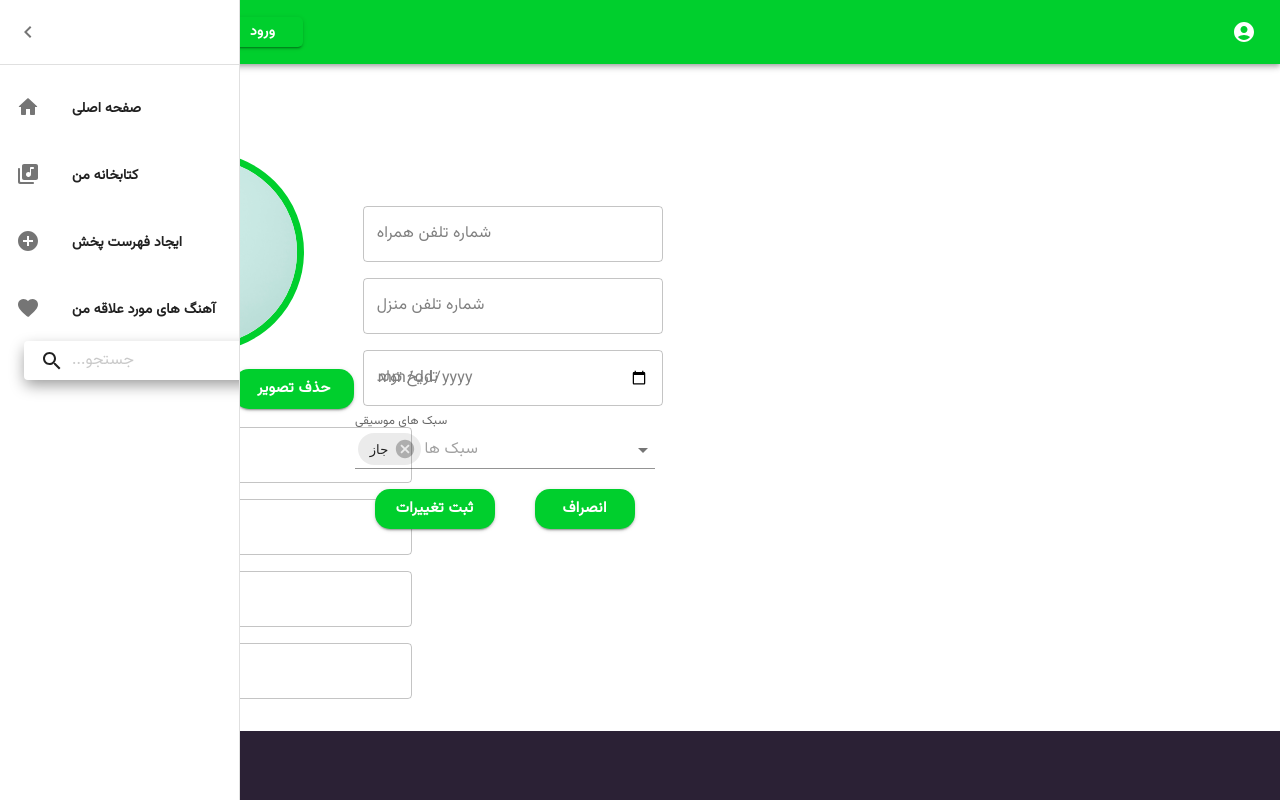
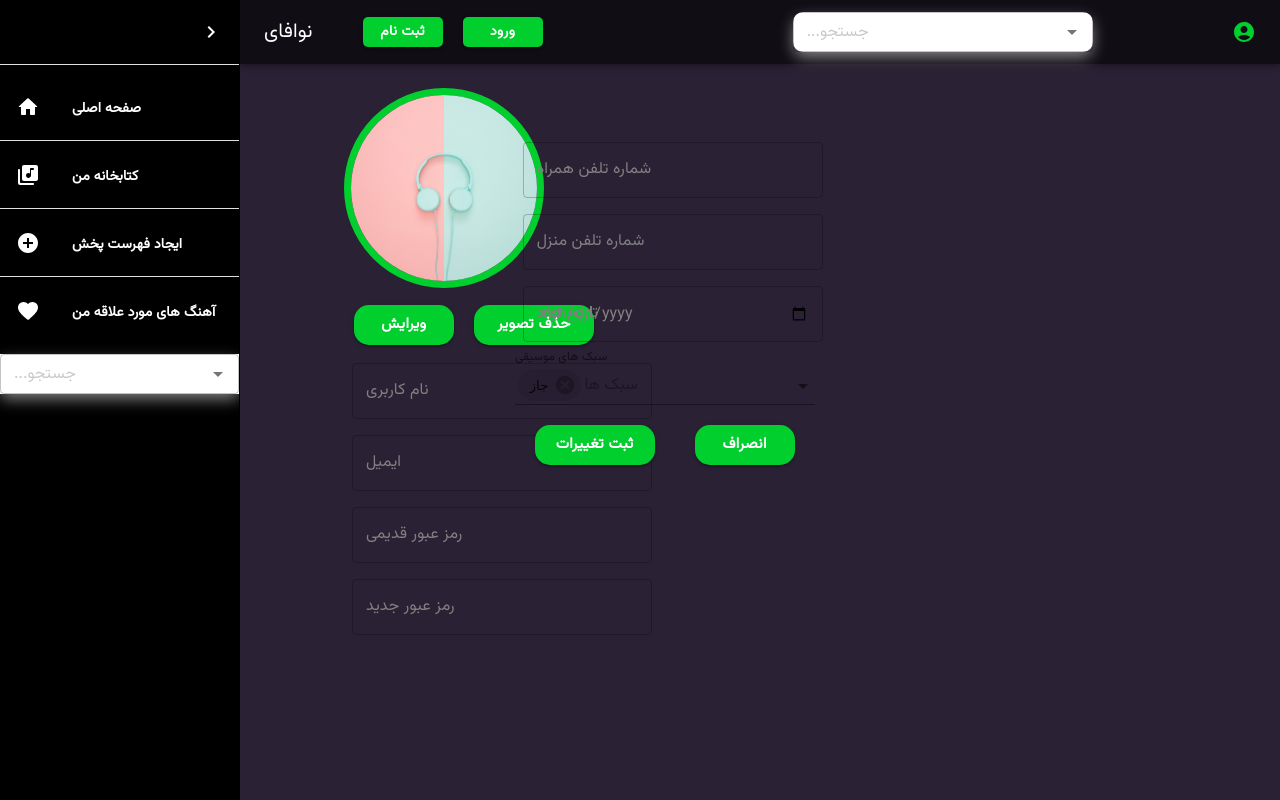
Before and after one commit to MTAISBOSS/Navafy, a React (Create React App) app in the folder navafy/: page /profile_edit in a window 1280 px wide. Both pictures are taken after a click on the button 36 px from the left and 32 px from the top of the page. Built offline with nearby package versions, Linux system fonts and the light colour scheme.

Commit message:
Added Axios Methods

```diff
--- a/navafy/src/Static/DataContainer.jsx
+++ b/navafy/src/Static/DataContainer.jsx
@@ -1,2 +1,2 @@
-export const API_LOGIN = "login";
-export const API_SIGN_UP= "signup";
+// export const API_LOGIN = "api/register/";
+export const API_SIGN_UP= "http://localhost:8000/api/register";
--- a/navafy/src/components/Pages/Login/LoginFormValidation.js
+++ b/navafy/src/components/Pages/Login/LoginFormValidation.js
@@ -3,4 +3,8 @@ import * as yup from "yup";
 export const UserValid = yup.object().shape({
   username: yup.string().required("لطفا نام کاربری خود را وارد نمایید"),
   password: yup.string().required("لطفا رمز عبور خود را وارد نمایید"),
+  confirmPassword: yup
+    .string()
+    .oneOf([yup.ref("password"), null], "لطفا رمز را درست تایید کنید")
+    .required("لطفا تکرار رمز عبور خود را وارد نمایید"),
 });
--- a/navafy/src/components/Pages/Profile Edit/ProfileEdit.jsx
+++ b/navafy/src/components/Pages/Profile Edit/ProfileEdit.jsx
@@ -1,10 +1,9 @@
 import * as React from "react";
+import { useLocation } from "react-router-dom";
 import { styled, alpha, useTheme } from "@mui/material/styles";
-import InputBase from "@mui/material/InputBase";
 import Badge from "@mui/material/Badge";
 import MenuItem from "@mui/material/MenuItem";
 import Menu from "@mui/material/Menu";
-import SearchIcon from "@mui/icons-material/Search";
 import HomeIcon from "@mui/icons-material/HomeRounded";
 import LibraryIcon from "@mui/icons-material/LibraryMusicRounded";
 import CreatePlayListIcon from "@mui/icons-material/AddCircle";
@@ -28,13 +27,16 @@ import ListItem from "@mui/material/ListItem";
 import ListItemButton from "@mui/material/ListItemButton";
 import ListItemIcon from "@mui/material/ListItemIcon";
 import ListItemText from "@mui/material/ListItemText";
-import InboxIcon from "@mui/icons-material/MoveToInbox";
 import MailIcon from "@mui/icons-material/Mail";
-import { Profile } from "./Profile";
-import Autocomplete from "@mui/material/Autocomplete";
-import TextField from "@mui/material/TextField";
 import { useNavigate } from "react-router-dom";
 import MyButton from "../../Common/MyButton";
+import Search from "../../Common/Search";
+import FadeMenu from "../../Common/ContextMenu";
+import Grid from "@mui/material/Grid";
+import Dashboard from "../../Common/Dashboard";
+import MyAutoComplete from "../../Common/AutoComplete";
+import FollowUnfollowContainer from "../../Common/FollowUnfollowContainer";
+import {Profile} from "./Profile";
 
 const drawerWidth = 240;
 
@@ -46,13 +48,13 @@ const Main = styled("main", { shouldForwardProp: (prop) => prop !== "open" })(
       easing: theme.transitions.easing.sharp,
       duration: theme.transitions.duration.leavingScreen,
     }),
-    marginRight: -drawerWidth,
+    marginLeft: `-${drawerWidth}px`,
     ...(open && {
       transition: theme.transitions.create("margin", {
         easing: theme.transitions.easing.easeOut,
         duration: theme.transitions.duration.enteringScreen,
       }),
-      marginRight: 0,
+      marginLeft: 0,
     }),
   })
 );
@@ -66,11 +68,11 @@ const AppBar = styled(MuiAppBar, {
   }),
   ...(open && {
     width: `calc(100% - ${drawerWidth}px)`,
+    marginLeft: `${drawerWidth}px`,
     transition: theme.transitions.create(["margin", "width"], {
       easing: theme.transitions.easing.easeOut,
       duration: theme.transitions.duration.enteringScreen,
     }),
-    marginRight: drawerWidth,
   }),
 }));
 
@@ -80,52 +82,14 @@ const DrawerHeader = styled("div")(({ theme }) => ({
   padding: theme.spacing(0, 1),
   // necessary for content to be below app bar
   ...theme.mixins.toolbar,
-  justifyContent: "flex-start",
-}));
-
-const Search = styled("div")(({ theme }) => ({
-  position: "relative",
-  borderRadius: theme.shape.borderRadius,
-  backgroundColor: alpha(theme.palette.common.white, 0.15),
-  "&:hover": {
-    backgroundColor: alpha(theme.palette.common.white, 0.25),
-  },
-  marginRight: theme.spacing(2),
-  marginLeft: 0,
-  width: "100%",
-  [theme.breakpoints.up("sm")]: {
-    marginLeft: theme.spacing(3),
-    width: "auto",
-  },
-}));
-
-const SearchIconWrapper = styled("div")(({ theme }) => ({
-  padding: theme.spacing(0, 2),
-  height: "100%",
-  position: "absolute",
-  pointerEvents: "none",
-  display: "flex",
-  alignItems: "center",
-  justifyContent: "center",
-}));
-
-const StyledInputBase = styled(InputBase)(({ theme }) => ({
-  color: "inherit",
-  "& .MuiInputBase-input": {
-    padding: theme.spacing(1, 1, 1, 0),
-    // vertical padding + font size from searchIcon
-    paddingLeft: `calc(1em + ${theme.spacing(4)})`,
-    transition: theme.transitions.create("width"),
-    width: "100%",
-    [theme.breakpoints.up("md")]: {
-      width: "20ch",
-    },
-  },
+  justifyContent: "flex-end",
 }));
 
 export default function ProfileEdit() {
   const theme = useTheme();
   const navigate = useNavigate();
+
+  const location = useLocation();
 
   const gotoHomePage = () => navigate("/homepage");
   const gotoLibraryPage = () => navigate("/my_music_library");
@@ -135,9 +99,10 @@ export default function ProfileEdit() {
   const gotoSignUpPage = () => navigate("/signup");
   const gotoLoginPage = () => navigate("/login");
 
-
+  const [homepageContent, sethomepageContent] = React.useState([]);
   const [open, setOpen] = React.useState(false);
-
+  const [hasLogined, sethasLogined] = React.useState(false);
+  const [hasSignedUp, sethasSignedUp] = React.useState(false);
 
   const handleDrawerOpen = () => {
     setOpen(true);
@@ -188,7 +153,7 @@ export default function ProfileEdit() {
       open={isMenuOpen}
       onClose={handleMenuClose}
     >
-      <MenuItem
+      {/* <MenuItem
         style={{ fontFamily: "Vazirmatn" }}
         onClick={() => {
           handleMenuClose();
@@ -206,7 +171,8 @@ export default function ProfileEdit() {
       >
         {" "}
         خروج
-      </MenuItem>
+      </MenuItem> */}
+      <Dashboard />
     </Menu>
   );
 
@@ -260,23 +226,21 @@ export default function ProfileEdit() {
   );
 
   return (
-    <div>
-      <Box sx={{ display: "flex" }}>
+    <body>
+      <Box sx={{ display: "flex", backgroundColor: "#2b2135" }}>
         <CssBaseline />
-
-        <MuiAppBar
-          style={{ backgroundColor: "#00cf2d" }}
+        <AppBar
+          position="fixed"
+          style={{ backgroundColor: "#110d15" }}
           open={open}
-          position="static"
         >
           <Toolbar>
             <IconButton
-              size="large"
-              edge="start"
               color="inherit"
               aria-label="open drawer"
               onClick={handleDrawerOpen}
-              sx={{ ...(open && { display: "none" }), mr: 2 }}
+              edge="start"
+              sx={{ mr: 2, ...(open && { display: "none" }) }}
             >
               <MenuIcon />
             </IconButton>
@@ -290,6 +254,7 @@ export default function ProfileEdit() {
               نوافای
             </Typography>
             <MyButton
+              disabled={hasSignedUp}
               btntext="ثبت نام"
               onClick={() => {
                 gotoSignUpPage();
@@ -308,6 +273,7 @@ export default function ProfileEdit() {
               }}
             />
             <MyButton
+              disabled={hasLogined}
               btntext="ورود"
               onClick={() => {
                 gotoLoginPage();
@@ -325,19 +291,19 @@ export default function ProfileEdit() {
                 borderRadius: 5,
               }}
             />
+            <Search
+              style={{
+                borderRadius: "none",
+                width: 300,
+                height: 40,
+                marginLeft: 250,
+                backgroundColor: "white",
+                color: "grey",
+              }}
+            />
             <Box sx={{ flexGrow: 1 }} />
             <Box sx={{ display: { xs: "none", md: "flex" } }}>
-              <IconButton
-                size="large"
-                edge="end"
-                aria-label="account of current user"
-                aria-controls={menuId}
-                aria-haspopup="true"
-                onClick={handleProfileMenuOpen}
-                color="inherit"
-              >
-                <AccountCircle />
-              </IconButton>
+              <FadeMenu items={["اکانت من", "پروفایل", "خروج"]} />
             </Box>
             <Box sx={{ display: { xs: "flex", md: "none" } }}>
               <IconButton
@@ -352,20 +318,15 @@ export default function ProfileEdit() {
               </IconButton>
             </Box>
           </Toolbar>
-        </MuiAppBar>
-        {renderMobileMenu}
-        {renderMenu}
-      </Box>
-      <Main style={{ backgroundColor: "white" }} open={open}>
-        <DrawerHeader />
-        <Profile />
-      </Main>
+        </AppBar>
         <Drawer
           sx={{
             width: drawerWidth,
             flexShrink: 0,
             "& .MuiDrawer-paper": {
               width: drawerWidth,
+              boxSizing: "border-box",
+              backgroundColor: "black",
             },
           }}
           variant="persistent"
@@ -374,14 +335,15 @@ export default function ProfileEdit() {
         >
           <DrawerHeader>
             <IconButton onClick={handleDrawerClose}>
-            {theme.direction === "ltr" ? (
-              <ChevronLeftIcon />
+              {theme.direction === "rtl" ? (
+                <ChevronLeftIcon style={{ fill: "white" }} />
               ) : (
-              <ChevronRightIcon />
+                <ChevronRightIcon style={{ fill: "white" }} />
               )}
             </IconButton>
           </DrawerHeader>
-        <Divider />
+          <Divider style={{ backgroundColor: "white" }} />
+
           <List>
             <ListItem disablePadding>
               <ListItemButton
@@ -390,7 +352,7 @@ export default function ProfileEdit() {
                 }}
               >
                 <ListItemIcon>
-                <HomeIcon />
+                  <HomeIcon style={{ fill: "white" }} />
                 </ListItemIcon>
                 <ListItemText>
                   <p
@@ -399,6 +361,7 @@ export default function ProfileEdit() {
                       fontSize: 14,
                       height: 15,
                       fontWeight: "bold",
+                      color: "white",
                     }}
                   >
                     صفحه اصلی
@@ -406,6 +369,8 @@ export default function ProfileEdit() {
                 </ListItemText>
               </ListItemButton>
             </ListItem>
+            <Divider style={{ backgroundColor: "white" }} />
+
             <ListItem disablePadding>
               <ListItemButton
                 onClick={() => {
@@ -413,7 +378,7 @@ export default function ProfileEdit() {
                 }}
               >
                 <ListItemIcon>
-                <LibraryIcon />
+                  <LibraryIcon style={{ fill: "white" }} />
                 </ListItemIcon>
                 <ListItemText>
                   <p
@@ -422,6 +387,7 @@ export default function ProfileEdit() {
                       fontSize: 14,
                       height: 15,
                       fontWeight: "bold",
+                      color: "white",
                     }}
                   >
                     کتابخانه من
@@ -429,6 +395,7 @@ export default function ProfileEdit() {
                 </ListItemText>
               </ListItemButton>
             </ListItem>
+            <Divider style={{ backgroundColor: "white" }} />
 
             <ListItem disablePadding>
               <ListItemButton
@@ -437,7 +404,7 @@ export default function ProfileEdit() {
                 }}
               >
                 <ListItemIcon>
-                <CreatePlayListIcon />
+                  <CreatePlayListIcon style={{ fill: "white" }} />
                 </ListItemIcon>
                 <ListItemText>
                   <p
@@ -446,6 +413,7 @@ export default function ProfileEdit() {
                       fontSize: 14,
                       height: 15,
                       fontWeight: "bold",
+                      color: "white",
                     }}
                   >
                     ایجاد فهرست پخش
@@ -453,6 +421,8 @@ export default function ProfileEdit() {
                 </ListItemText>
               </ListItemButton>
             </ListItem>
+            <Divider style={{ backgroundColor: "white" }} />
+
             <ListItem disablePadding>
               <ListItemButton
                 onClick={() => {
@@ -460,7 +430,7 @@ export default function ProfileEdit() {
                 }}
               >
                 <ListItemIcon>
-                <HeartIcon />
+                  <HeartIcon style={{ fill: "white" }} />
                 </ListItemIcon>
                 <ListItemText>
                   <p
@@ -469,6 +439,7 @@ export default function ProfileEdit() {
                       fontSize: 14,
                       height: 15,
                       fontWeight: "bold",
+                      color: "white",
                     }}
                   >
                     آهنگ های مورد علاقه من
@@ -477,22 +448,34 @@ export default function ProfileEdit() {
               </ListItemButton>
             </ListItem>
             <ListItem disablePadding>
-            <Search className="shadow pointer" >
-              <SearchIconWrapper className="pointer" onClick={handleSearch}>
-                <SearchIcon />
-              </SearchIconWrapper>
-              <StyledInputBase
+              <Search
+                items={options}
                 style={{
-                  fontFamily: "Vazirmatn",
+                  marginTop: 10,
+                  borderRadius: "0px",
+                  width: "100%",
+                  backgroundColor: "white",
                   color: "grey",
                 }}
-                placeholder="...جستجو"
-                inputProps={{ "aria-label": "search" }}
               />
-            </Search>
             </ListItem>
           </List>
         </Drawer>
-    </div>
+        <Main open={open}>
+          <DrawerHeader />
+          {/* <PostMediaPage musicName="Blinding Lights" singer="The Weekend"/> */}
+
+          <Profile />
+        </Main>
+      </Box>
+    </body>
   );
 }
+const options = [
+  <FollowUnfollowContainer key="حامد" username="حامد" />,
+  <FollowUnfollowContainer key="محمد طاهر" username="محمد طاهر" />,
+  <FollowUnfollowContainer key="قاسم" username="قاسم" />,
+  <FollowUnfollowContainer key="مجتبی" username="مجتبی" />,
+  <FollowUnfollowContainer key="آی نور" username="آی نور" />,
+  <FollowUnfollowContainer key="مرتضی" username="مرتضی" />,
+];
```
Also changed, not shown: navafy/src/components/Common/Axios.js (added, +36 -0 lines), navafy/src/components/Common/Dashboard.js (+11 -4 lines), navafy/src/components/Common/HomePage.js (+7 -3 lines), navafy/src/components/Common/PostMedia.js (+6 -3 lines), navafy/src/components/Common/SpeedDial.js (added, +41 -0 lines), navafy/src/components/Pages/Login/Login.jsx (+48 -23 lines), navafy/src/components/Pages/Psot Media/PostMedia.jsx (+25 -11 lines), navafy/src/components/Pages/Sign Up/Sign_up.jsx (+17 -7 lines). Lines whose indentation alone changed are shown as unchanged.
